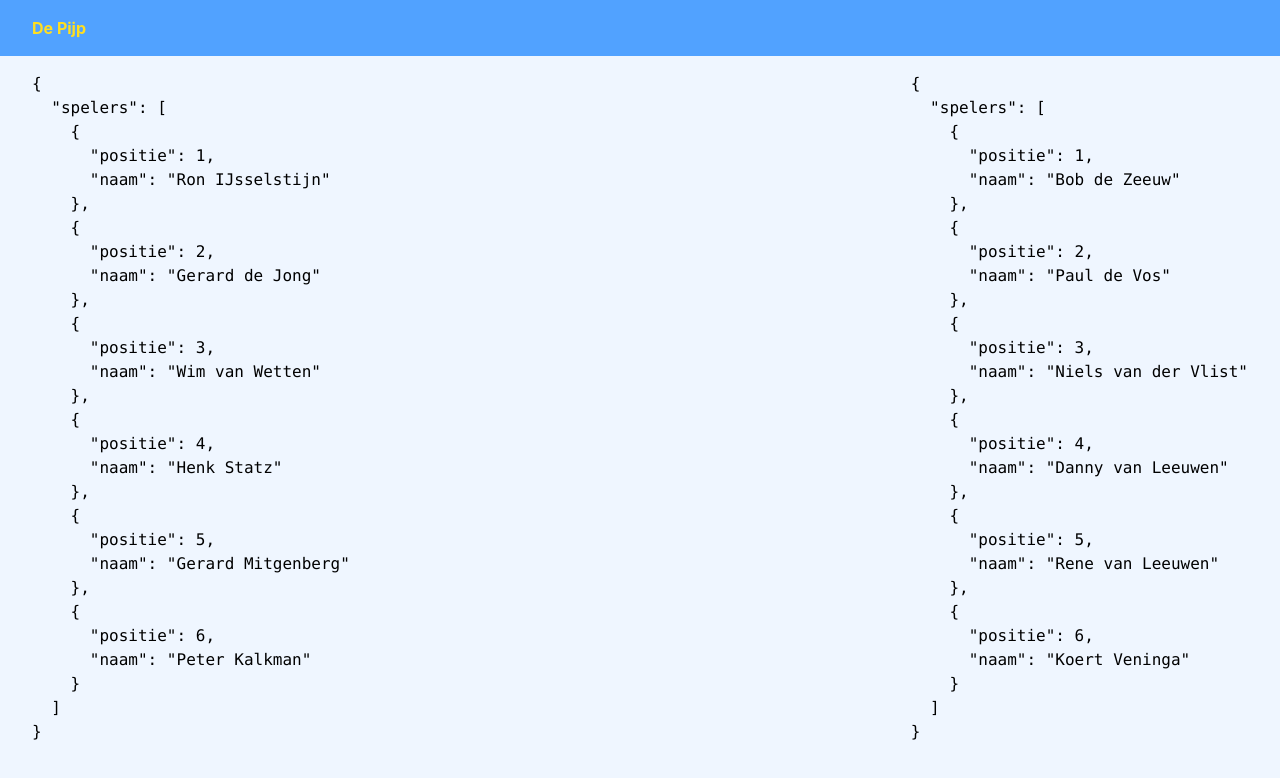
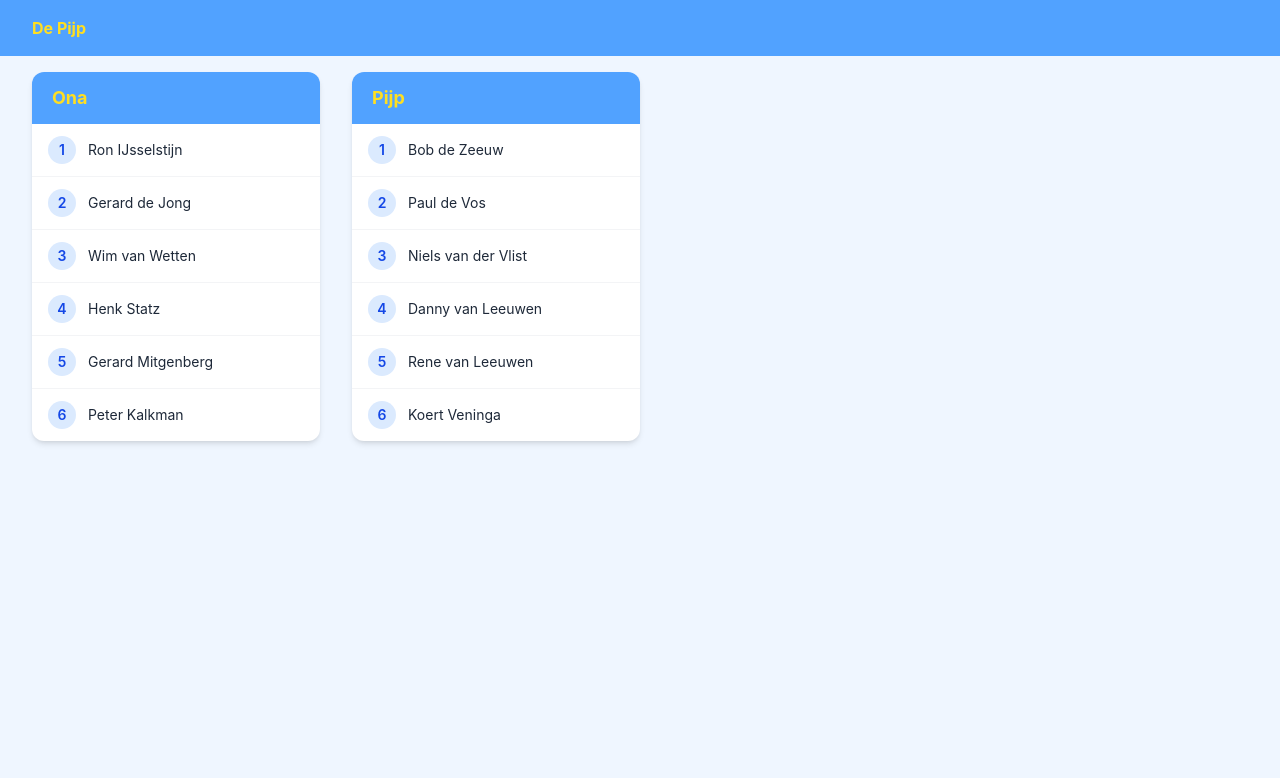
Before and after one commit to pkalkman/pijp, a Nuxt app: page / in a window 1280 px wide. Shown: the top 778 px of the page. Built offline with nearby package versions, Linux system fonts and the light colour scheme.

Commit message:
mogelijkheid om positie te veranderen in een poule

```diff
--- /dev/null
+++ b/app/components/PouleKaart.vue
@@ -0,0 +1,67 @@
+<script setup lang="ts">
+const props = defineProps<{
+  poule: Poule;
+  titel: string;
+}>();
+
+const emit = defineEmits<{
+  swap: [positieA: number, positieB: number];
+}>();
+
+const gesorteerd = computed(() => [...props.poule.spelers].sort((a, b) => a.positie - b.positie));
+
+const dragVan = ref<number | null>(null);
+const dragOver = ref<number | null>(null);
+
+function onDragStart(positie: number) {
+  dragVan.value = positie;
+}
+
+function onDragEnter(positie: number) {
+  dragOver.value = positie;
+}
+
+function onDragEnd() {
+  dragVan.value = null;
+  dragOver.value = null;
+}
+
+function onDrop(positie: number) {
+  if (dragVan.value !== null && dragVan.value !== positie) {
+    emit('swap', dragVan.value, positie);
+  }
+  dragVan.value = null;
+  dragOver.value = null;
+}
+</script>
+
+<template>
+  <div class="w-72 rounded-xl bg-white shadow-md overflow-hidden">
+    <div class="bg-blue-400 px-5 py-3 text-yellow-300 font-bold text-lg">
+      {{ titel }}
+    </div>
+    <ul class="divide-y divide-gray-100">
+      <li
+        v-for="speler in gesorteerd"
+        :key="speler.positie"
+        draggable="true"
+        @dragstart="onDragStart(speler.positie)"
+        @dragenter.prevent="onDragEnter(speler.positie)"
+        @dragover.prevent
+        @dragleave="dragOver = null"
+        @drop.prevent="onDrop(speler.positie)"
+        @dragend="onDragEnd"
+        class="flex items-center gap-3 px-4 py-3 cursor-grab select-none transition-colors"
+        :class="{
+          'opacity-40': dragVan === speler.positie,
+          'bg-blue-50 ring-1 ring-inset ring-blue-300': dragOver === speler.positie && dragVan !== speler.positie,
+        }"
+      >
+        <span class="w-7 h-7 rounded-full bg-blue-100 text-blue-700 text-sm font-semibold flex items-center justify-center shrink-0">
+          {{ speler.positie }}
+        </span>
+        <span class="text-gray-800 text-sm">{{ speler.naam }}</span>
+      </li>
+    </ul>
+  </div>
+</template>
--- a/app/composables/use.pijp.store.ts
+++ b/app/composables/use.pijp.store.ts
@@ -26,10 +26,22 @@ export const usePijpStore = () => {
     };
   }
 
+  function swapSpelers(poule: Ref<Poule | null>, positieA: number, positieB: number) {
+    if (!poule.value) return;
+    const a = poule.value.spelers.find((s) => s.positie === positieA);
+    const b = poule.value.spelers.find((s) => s.positie === positieB);
+    if (a && b) {
+      a.positie = positieB;
+      b.positie = positieA;
+    }
+  }
+
   initPoules();
 
   return {
     pouleOna,
     poulePijp,
+    swapInPouleOna: (a: number, b: number) => swapSpelers(pouleOna, a, b),
+    swapInPoulePijp: (a: number, b: number) => swapSpelers(poulePijp, a, b),
   };
 };
--- a/app/pages/index.vue
+++ b/app/pages/index.vue
@@ -1,16 +1,10 @@
 <script setup lang="ts">
-const { pouleOna, poulePijp } = usePijpStore();
+const { pouleOna, poulePijp, swapInPouleOna, swapInPoulePijp } = usePijpStore();
 </script>
 
 <template>
-  <div class="flex flex-col">
-    <div class="flex justify-between">
-      <div>
-        <pre>{{ pouleOna }}</pre>
-      </div>
-      <div>
-        <pre>{{ poulePijp }}</pre>
-      </div>
-    </div>
+  <div class="flex gap-8">
+    <PouleKaart v-if="pouleOna" :poule="pouleOna" titel="Ona" @swap="swapInPouleOna" />
+    <PouleKaart v-if="poulePijp" :poule="poulePijp" titel="Pijp" @swap="swapInPoulePijp" />
   </div>
 </template>
--- a/shared/types/index.d.ts
+++ b/shared/types/index.d.ts
@@ -1,8 +1,8 @@
 export type Speler = {
   positie: number;
   naam: string;
-}
+};
 
 export type Poule = {
   spelers: Speler[];
-}
+};
```
